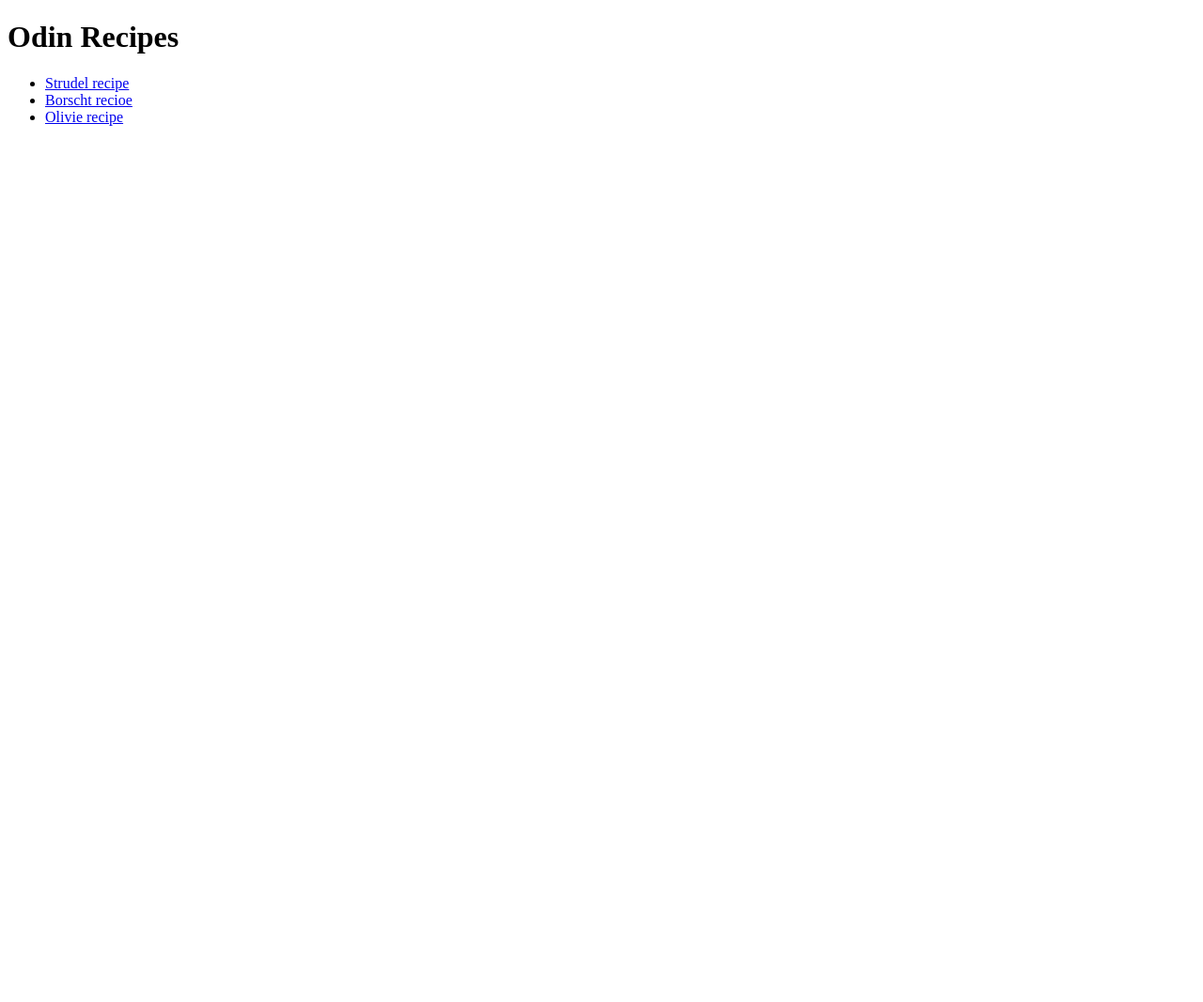
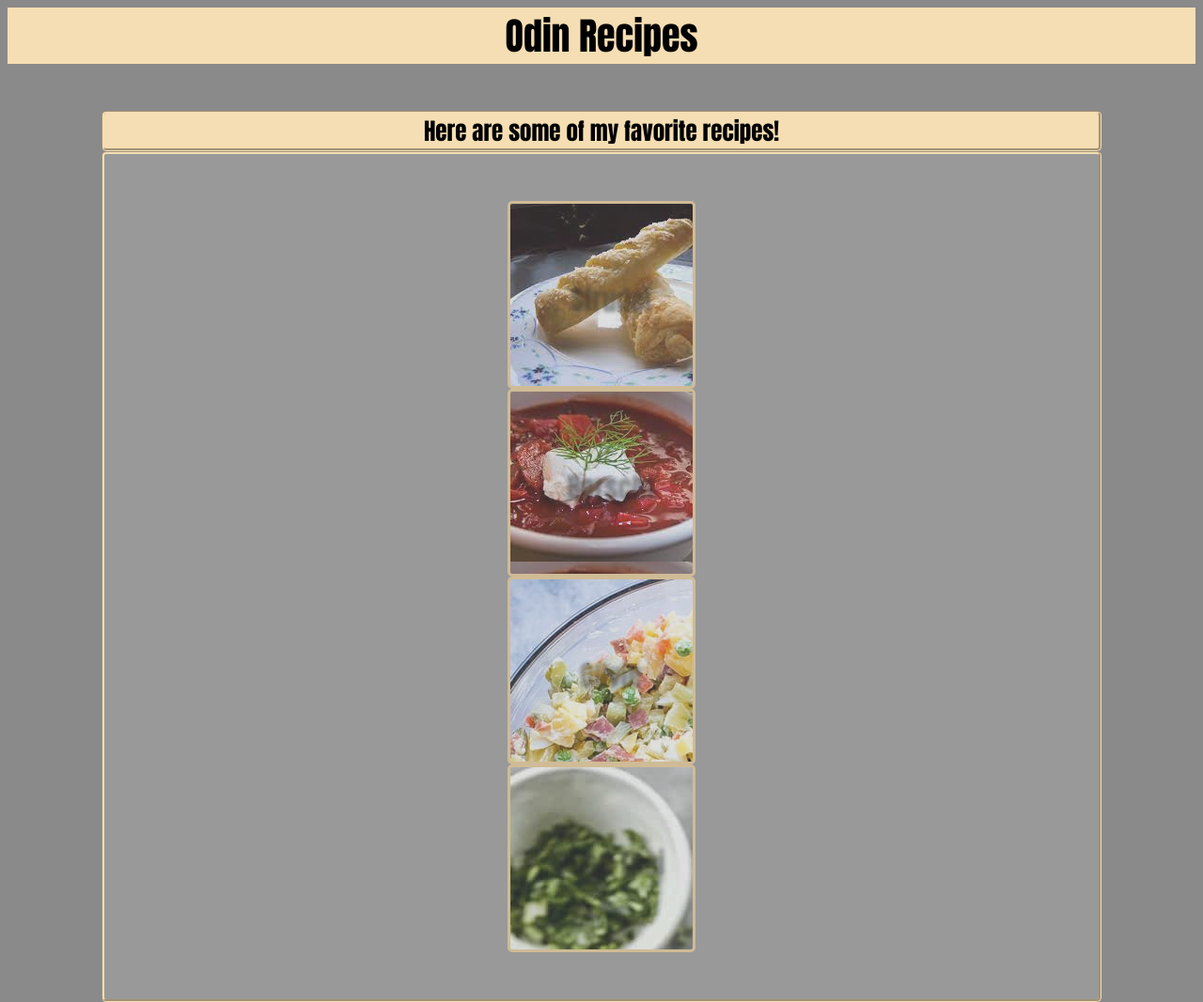
Before and after one commit to StrudeLord/odin-recipes, a plain HTML site: page index.html in a window 1280 px wide. Shown: the whole page at 94% size. Before the commit the page ends 800 px from the top, so only its background shows below. Drawn offline with Linux system fonts and the light colour scheme.

Commit message:
Modify links to show as pictures Resize imgs to fit containers Add borders Add float effect

```diff
--- a/index.html
+++ b/index.html
@@ -1,16 +1,18 @@
-<!DOCTYPE html>
 <html lang="en">
 <head>
     <meta charset="UTF-8">
     <meta name="viewport" content="width=device-width, initial-scale=1.0">
-    <title>Document</title>
+    <link rel="stylesheet" href="styles.css" />
+    <title>My Favourite Recipes</title>
 </head>
 <body>
-    <h1>Odin Recipes</h1>
-    <ul>
-        <li><a href="recipes/strudel.html">Strudel recipe</a></li>
-        <li><a href="recipes/borscht.html">Borscht recioe</a></li>
-        <li><a href="recipes/olivie.html">Olivie recipe</a></li>
-    </ul>
+    <h1 class="title">Odin Recipes</h1>
+    <div class="intro">Here are some of my favorite recipes!</div>
+    <div class="content">
+        <a href="recipes/strudel.html" class="stru">Strudel</a>
+        <a href="recipes/borscht.html" class="bors">Borscht</a>
+        <a href="recipes/olivie.html" class="oliv">Olivie</a>
+        <a href="recipes/phadthai.html" class="phad">Phad Thai</a>
+    </div>
 </body>
 </html>
--- /dev/null
+++ b/styles.css
@@ -0,0 +1,86 @@
+* {
+    font-family: Impact, Haettenschweiler, 'Arial Narrow Bold', sans-serif;
+    box-sizing: border-box;
+}
+
+body {
+    background-color: rgb(138, 138, 138);
+}
+
+.title {
+    font-size: 40px;
+    text-align: center;
+    font-weight: 800;
+    background-color: wheat;
+}
+
+.intro {
+    text-align: center;
+    margin-top: 50px;
+    margin-bottom: 0px;
+    margin-inline: 100px;
+    font-size: 25px;
+    font-weight: 600;
+    background-color: wheat;
+    border: 3px wheat;
+    border-style: groove;
+    border-radius: 5px;
+}
+
+.content {
+    display: flex;
+    flex-direction: column;
+    text-align: center;
+    align-items: center;
+    font-weight: 500;
+    padding: 50px;
+    background-color: rgb(153, 153, 153);
+    margin-left: 100px;
+    margin-right: 100px;
+    margin-top: 0px;
+    border: 3px wheat;
+    border-style: groove;
+    border-radius: 5px;
+}
+
+a {
+    width: 200px;
+    height: 200px;
+    display: flex;
+    flex-direction: column;
+    align-items: center;
+    justify-content: center;
+    border: 3px solid rgb(231, 202, 149);
+    border-radius: 5px;
+    text-decoration: none;
+    color: rgba(245, 222, 179, 0);
+    font-size: 30px;
+    font-weight: 600;
+    background-size: cover;
+    opacity: 0.7;
+    transition: 0.3s;
+    text-shadow: 10px 5px 4px rgba(0, 0, 0, 0.5);
+
+}
+
+.stru {
+    background: url("recipes/strudel.jpeg");
+}
+
+.bors {
+    background: url("recipes/borscht.jpeg");
+}
+
+.oliv {
+    background: url("recipes/olivie.jpg");
+}
+
+.phad {
+    background: url("recipes/phadthai.jpg");
+}
+
+a:hover {
+    background-color: rgba(23, 197, 32, 0.514);
+    color: wheat;
+    opacity: 1; /* Full opacity on hover*/
+}
```
Also changed, not shown: recipes/borscht.html (+2 -2 lines), recipes/olivie.html (+2 -0 lines), recipes/phadthai.html (+1 -1 lines), recipes/strudel.html (+15 -0 lines).
